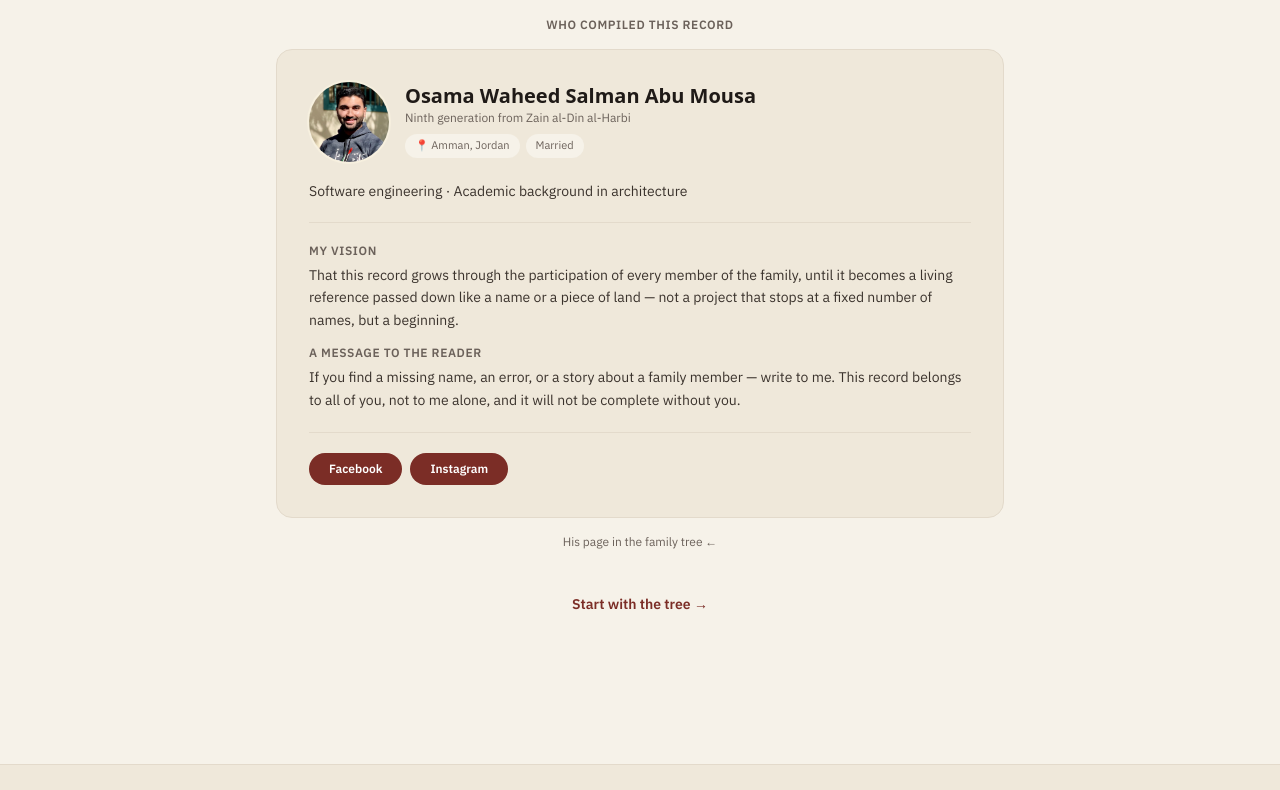
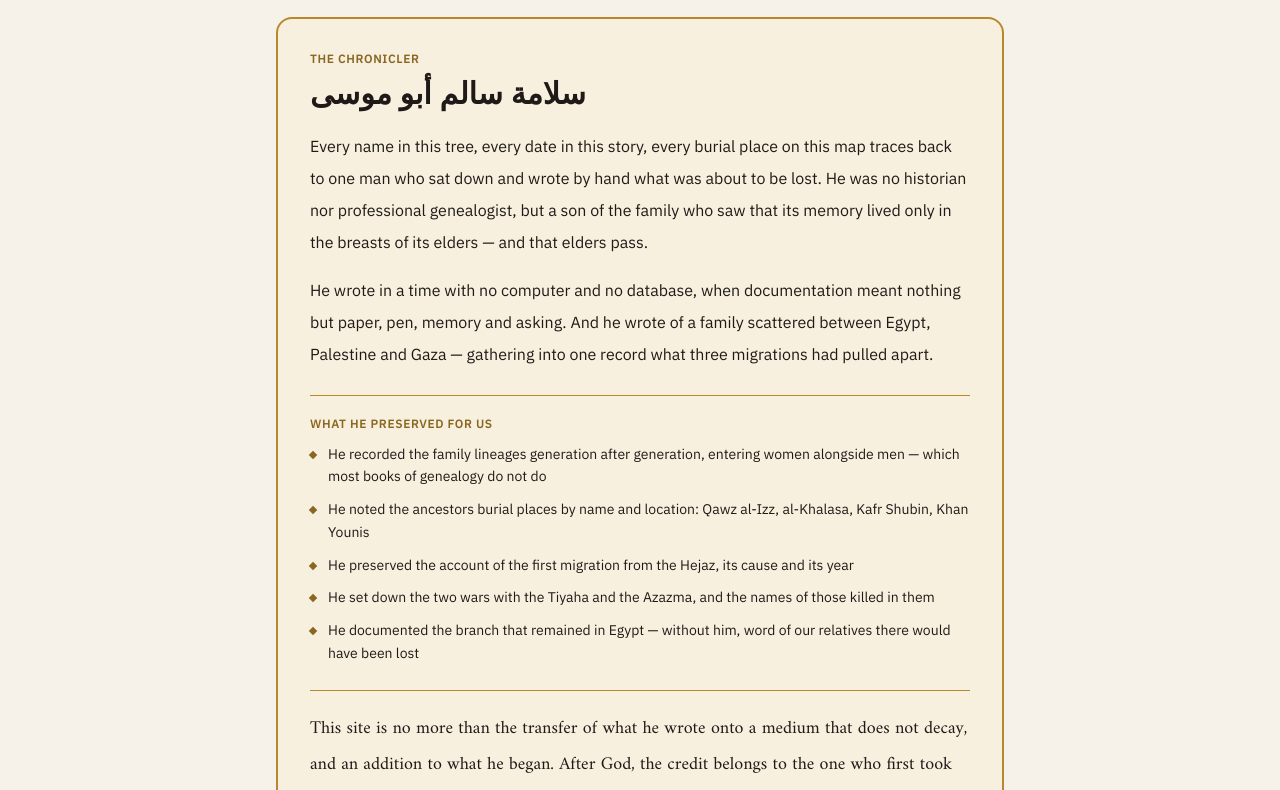
Before and after one commit to osamamousa-95/abumousa-family, a Next.js app: page /en/about in a window 1280 px wide. Shown: the part 980-1770 px from the top of the page. Built offline with nearby package versions, Linux system fonts and the light colour scheme; a web font is replaced by a local one.

Commit message:
Chronicler section, spouses, internal marriages

```diff
--- a/prisma/seed.ts
+++ b/prisma/seed.ts
@@ -31,6 +31,7 @@ interface RawNode {
   d?: string;     // note
   bd?: string;    // birth date, as written (e.g. "٩ ديسمبر ١٩٩٥م")
   bio?: string;   // full biography — self-supplied by a living member
+  sNote?: string; // note about the marriage itself
   c?: RawNode[];  // children, eldest first
 }
 
@@ -87,9 +88,11 @@ const BURIAL_TO_PLACE: Record<string, string> = {
 };
 
 /** The two documented marriages between branches of the family. */
-const INTERNAL_MARRIAGES: { husbandCode: string; wifeCode: string }[] = [
-  { husbandCode: '1.1.1.1.1.2.1.4.1', wifeCode: '1.1.1.1.1.2.2.1' }, // ثائر ↔ نورهان
-  { husbandCode: '1.1.1.1.1.2.1.4',   wifeCode: '1.1.1.3.3.1.4'   }, // محمد ↔ راوية
+const INTERNAL_MARRIAGES: { husbandCode: string; wifeCode: string; note?: string }[] = [
+  { husbandCode: '1.1.1.1.1.2.1.4.1', wifeCode: '1.1.1.1.1.2.2.4',
+    note: 'أبناء عمّين — أبواهما سلمان وإبراهيم، ابنا عبد الرحمن بن حسان.' },
+  { husbandCode: '1.1.1.1.1.2.1.4', wifeCode: '1.1.1.3.3.1.4',
+    note: 'يلتقي نسبهما عند عبد العاطي بن موسى، عبر فرعين مختلفين.' },
 ];
 
 // ─────────────────────────── Flatten ───────────────────────────
@@ -262,6 +265,7 @@ async function main() {
         wifeId,
         wifeNameText: wifeId ? null : p.raw.s,
         isInternal: Boolean(wifeId),
+        notes: internal?.note ?? p.raw.sNote ?? null,
       },
     });
     marriages++;
--- a/src/app/[locale]/about/page.tsx
+++ b/src/app/[locale]/about/page.tsx
@@ -4,6 +4,7 @@ import { SiteHeader } from '@/components/layout/SiteHeader';
 import { SiteFooter } from '@/components/layout/SiteFooter';
 import { Reveal } from '@/components/ui/Reveal';
 import { CreatorCard } from '@/components/person/CreatorCard';
+import { ChroniclerCard } from '@/components/about/ChroniclerCard';
 import { Link } from '@/i18n/routing';
 import { READER_MESSAGE } from '@/content/scripture';
 import { CREATOR_SLUG } from '@/content/creator';
@@ -77,11 +78,17 @@ export default async function AboutPage({
           </blockquote>
         </Reveal>
 
-        {/* ── المعدّ — بعد كل المحتوى العائلي، لا قبله ── */}
+        <Reveal delay={220}>
+          <div className="mt-16">
+            <ChroniclerCard locale={locale} />
+          </div>
+        </Reveal>
+
+        {/* ── المعدّ — بعد صاحب السجلّ ── */}
         <Reveal delay={240}>
           <section className="mt-16">
             <p className="mb-4 text-center text-xs font-semibold uppercase tracking-wider text-[var(--color-muted)]">
-              {ar ? 'من أعدّ هذا السجلّ' : 'Who compiled this record'}
+              {ar ? 'من نقل السجلّ ووسّعه' : 'Who transcribed and extended it'}
             </p>
             <CreatorCard locale={locale} variant="full" withPhoto showInterests={false} />
             <p className="mt-4 text-center text-xs text-[var(--color-muted)]">
--- /dev/null
+++ b/src/components/about/ChroniclerCard.tsx
@@ -0,0 +1,67 @@
+/**
+ * The chronicler — the man who wrote the record down.
+ * Everything on this site rests on what he preserved, so his section leads
+ * the credits rather than trailing them.
+ */
+export function ChroniclerCard({ locale }: { locale: string }) {
+  const ar = locale === 'ar';
+
+  const contributions = ar
+    ? [
+        'كتب أنساب العائلة جيلاً بعد جيل، وأثبت أسماء الرجال والنساء معاً — وهو ما لا تفعله أكثر كتب الأنساب',
+        'قيّد مدافن الأجداد بأسمائها ومواضعها: قوز العز والخلصة وكفر شبين وخان يونس',
+        'حفظ رواية الهجرة الأولى من الحجاز، وسبب خروجها، وسنة وقوعها',
+        'سجّل خبر الحربين مع التياها والعزازمة، وأسماء من استُشهدوا فيهما',
+        'وثّق الفرع الذي بقي في مصر، فلولاه لانقطع خبر أقاربنا هناك',
+      ]
+    : [
+        'He recorded the family lineages generation after generation, entering women alongside men — which most books of genealogy do not do',
+        'He noted the ancestors burial places by name and location: Qawz al-Izz, al-Khalasa, Kafr Shubin, Khan Younis',
+        'He preserved the account of the first migration from the Hejaz, its cause and its year',
+        'He set down the two wars with the Tiyaha and the Azazma, and the names of those killed in them',
+        'He documented the branch that remained in Egypt — without him, word of our relatives there would have been lost',
+      ];
+
+  return (
+    <section className="rounded-2xl border-2 border-[var(--color-gold-500)] bg-[var(--color-gold-100)] p-6 sm:p-8">
+      <p className="text-xs font-semibold uppercase tracking-wider text-[var(--color-gold-700)]">
+        {ar ? 'صاحب السجلّ' : 'The chronicler'}
+      </p>
+      <h2 className="mt-2 font-[family-name:var(--font-display)] text-2xl font-extrabold sm:text-3xl">
+        سلامة سالم أبو موسى
+      </h2>
+
+      <p className="mt-5 leading-loose">
+        {ar
+          ? 'كل اسمٍ في هذه الشجرة، وكل تاريخٍ في هذه القصة، وكل مدفنٍ على هذه الخريطة — مصدره رجلٌ واحد جلس يكتب بيده ما كان يوشك أن يضيع. لم يكن مؤرخاً ولا نسّابةً محترفاً، بل ابن العائلة الذي رأى أن ذاكرة أهله تعيش في صدور الكبار وحدهم، وأنّ الكبار يرحلون.'
+          : 'Every name in this tree, every date in this story, every burial place on this map traces back to one man who sat down and wrote by hand what was about to be lost. He was no historian nor professional genealogist, but a son of the family who saw that its memory lived only in the breasts of its elders — and that elders pass.'}
+      </p>
+
+      <p className="mt-4 leading-loose">
+        {ar
+          ? 'كتب في زمنٍ لم يكن فيه حاسوبٌ ولا قاعدة بيانات، ولا سبيل إلى التوثيق إلا الورق والقلم والذاكرة والسؤال. وكتب عن عائلةٍ مشتّتة بين مصر وفلسطين وغزة، فجمع في سجلٍّ واحد ما فرّقته ثلاث هجرات.'
+          : 'He wrote in a time with no computer and no database, when documentation meant nothing but paper, pen, memory and asking. And he wrote of a family scattered between Egypt, Palestine and Gaza — gathering into one record what three migrations had pulled apart.'}
+      </p>
+
+      <div className="mt-6 border-t border-[var(--color-gold-500)] pt-5">
+        <p className="text-xs font-semibold uppercase tracking-wider text-[var(--color-gold-700)]">
+          {ar ? 'ما حفظه لنا' : 'What he preserved for us'}
+        </p>
+        <ul className="mt-3 space-y-2.5">
+          {contributions.map((c, i) => (
+            <li key={i} className="flex gap-3 text-sm leading-relaxed">
+              <span className="mt-2 h-1.5 w-1.5 flex-none rotate-45 bg-[var(--color-gold-700)]" />
+              <span>{c}</span>
+            </li>
+          ))}
+        </ul>
+      </div>
+
+      <p className="mt-6 border-t border-[var(--color-gold-500)] pt-5 font-[family-name:var(--font-quran)] text-lg leading-loose">
+        {ar
+          ? 'ما هذا الموقع إلا نقلٌ لما كتبه إلى وسيطٍ لا يبلى، وإضافةٌ إلى ما بدأه. فالفضل بعد الله لمن أمسك القلم أولاً.'
+          : 'This site is no more than the transfer of what he wrote onto a medium that does not decay, and an addition to what he began. After God, the credit belongs to the one who first took up the pen.'}
+      </p>
+    </section>
+  );
+}
--- a/src/components/layout/SiteFooter.tsx
+++ b/src/components/layout/SiteFooter.tsx
@@ -25,9 +25,12 @@ export async function SiteFooter() {
         <dl className="mx-auto mt-9 max-w-xl space-y-4 text-center text-sm">
           <div>
             <dt className="text-xs uppercase tracking-wider text-[var(--color-muted)]">
-              {ar ? 'سجلّ العائلة المكتوب' : "The family's written record"}
+              {ar ? 'كتابة السجلّ وتوثيقه ونقله' : 'Who wrote, documented and passed on the record'}
             </dt>
             <dd className="mt-1 font-semibold">سلامة سالم أبو موسى</dd>
+            <dd className="mt-1 text-xs text-[var(--color-muted)]">
+              {ar ? 'عليه يقوم كل اسمٍ وتاريخٍ في هذا الموقع' : 'On his work rests every name and date on this site'}
+            </dd>
           </div>
           <div>
             <dt className="text-xs uppercase tracking-wider text-[var(--color-muted)]">
--- a/src/components/tree/TreeExplorer.tsx
+++ b/src/components/tree/TreeExplorer.tsx
@@ -218,7 +218,10 @@ function TreeBranch({
             <Badge tone="page">ص {node.notebookPage}</Badge>
           )}
           {node.burialPlace && <Badge tone="burial">مدفن</Badge>}
-          {node.spouseName && <Badge tone="spouse">متزوج/ة</Badge>}
+          {node.spouseName && !node.isInternalMarriage && <Badge tone="spouse">متزوج/ة</Badge>}
+          {node.isInternalMarriage && (
+            <Badge tone="internal">⚭ زواج من العائلة</Badge>
+          )}
           {node.isRedacted && <Badge tone="redacted" title={redactedLabel}>—</Badge>}
         </span>
       </div>
@@ -251,7 +254,7 @@ function Badge({
   title,
 }: {
   children: React.ReactNode;
-  tone: 'page' | 'burial' | 'spouse' | 'redacted';
+  tone: 'page' | 'burial' | 'spouse' | 'redacted' | 'internal';
   title?: string;
 }) {
   const tones: Record<string, string> = {
@@ -259,6 +262,7 @@ function Badge({
     burial: 'bg-[var(--color-ox-100)] text-[var(--color-ox-700)]',
     spouse: 'bg-[var(--color-gold-100)] text-[var(--color-gold-700)]',
     redacted: 'bg-[var(--color-paper-2)] text-[var(--color-muted)]',
+    internal: 'bg-[var(--color-primary)] text-white',
   };
   return (
     <span
--- a/src/server/services/stats.ts
+++ b/src/server/services/stats.ts
@@ -7,6 +7,8 @@ export interface FamilyStats {
   males: number;
   females: number;
   topNames: { name: string; count: number }[];
+  internalMarriages: number;
+  totalMarriages: number;
   perGeneration: { generation: number; count: number }[];
 }
 
@@ -15,6 +17,11 @@ export interface FamilyStats {
  * never drift out of step with the tree the way hard-coded numbers do.
  */
 export async function getFamilyStats(): Promise<FamilyStats | null> {
+  const [internalMarriages, totalMarriages] = await Promise.all([
+    prisma.marriage.count({ where: { isInternal: true } }),
+    prisma.marriage.count(),
+  ]);
+
   const people = await prisma.person.findMany({
     where: { status: 'PUBLISHED' },
     select: { name: true, gender: true, generation: true },
@@ -50,5 +57,7 @@ export async function getFamilyStats(): Promise<FamilyStats | null> {
     females,
     topNames,
     perGeneration,
+    internalMarriages,
+    totalMarriages,
   };
 }
```
Also changed, not shown: data/tree.json (+1 -1 lines), src/app/[locale]/person/[slug]/page.tsx (+31 -13 lines), src/components/home/StatCharts.tsx (+25 -0 lines), src/server/services/tree.ts (+16 -5 lines).
